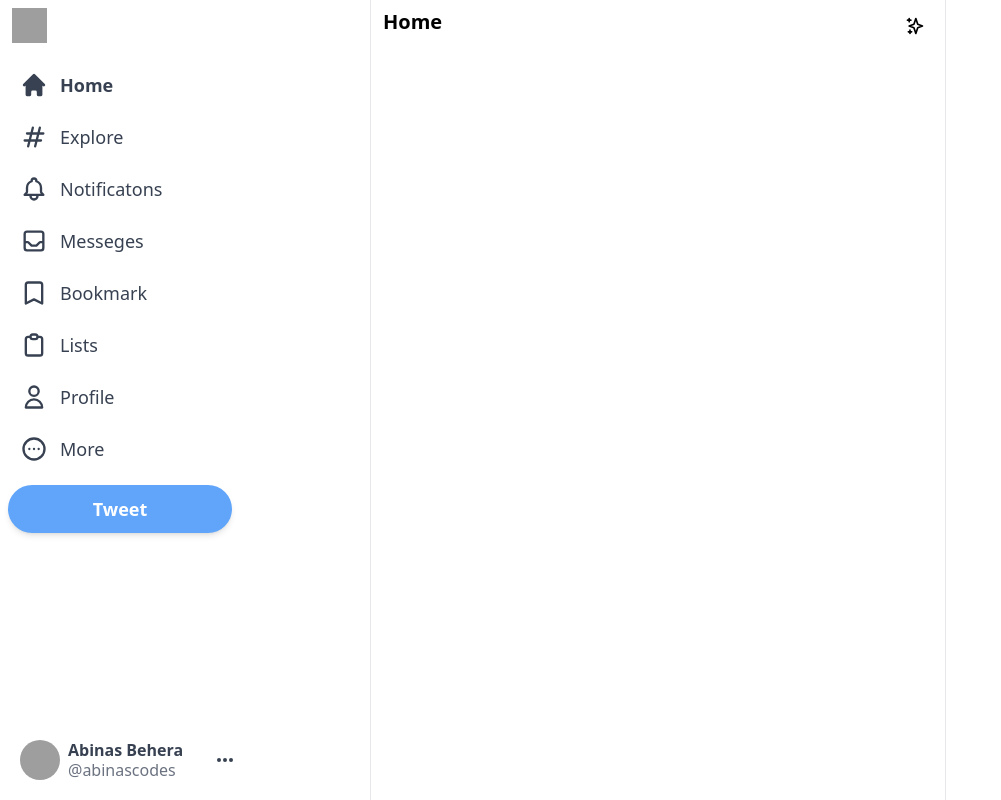
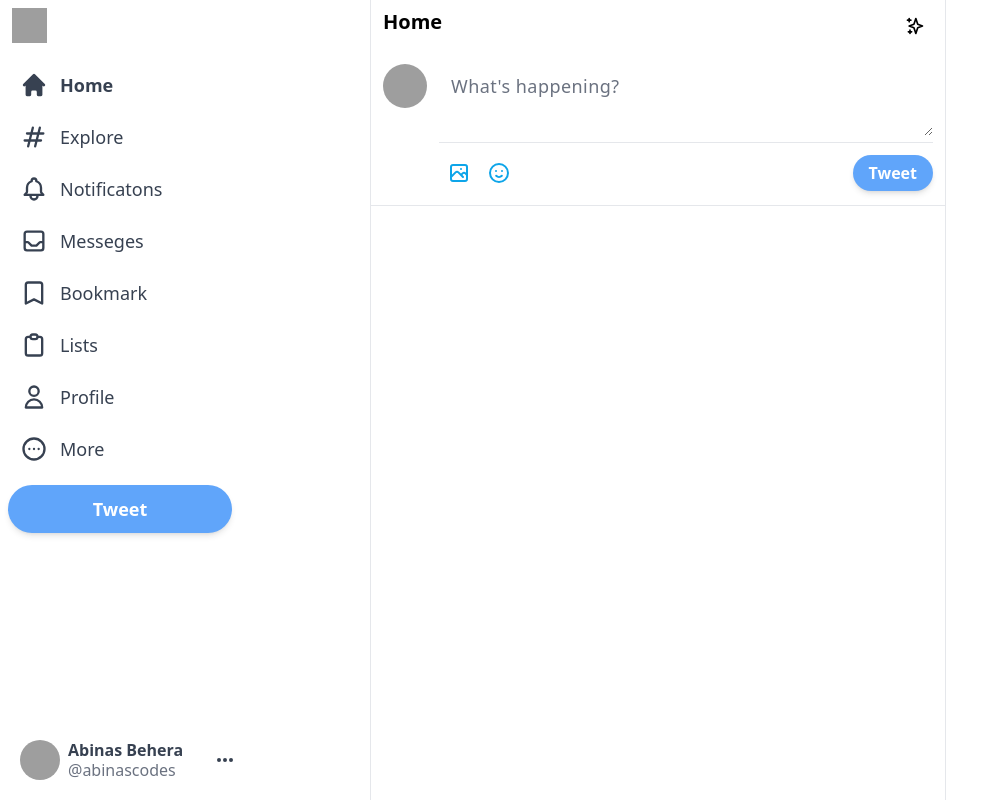
Before and after one commit to abinas002/twitter, a Next.js app: page / in a window 1280 px wide. Shown: the whole page, without its empty margins (0-1001 px from the left). Built offline with nearby package versions, Linux system fonts and the light colour scheme; grey boxes are pictures that could not be loaded.

Commit message:
add the input section of the feed component

```diff
--- a/components/Feed.js
+++ b/components/Feed.js
@@ -1,4 +1,5 @@
 import { SparklesIcon } from "@heroicons/react/outline";
+import Input from "./Input";
 
 export default function Feed() {
   return (
@@ -9,6 +10,7 @@
                 <SparklesIcon className="h-5"/>
                 </div>
             </div>
+            <Input />
         </div>
   )
 }
--- /dev/null
+++ b/components/Input.js
@@ -0,0 +1,24 @@
+import { EmojiHappyIcon, PhotographIcon } from "@heroicons/react/outline";
+
+export default function Input() {
+  return (
+    <div className="flex border-b border-gray-200 p-3 space-x-3">
+        <img src="https://media-exp1.licdn.com/dms/image/C5603AQEm4KkcTR06oA/profile-displayphoto-shrink_200_200/0/1640081576137?e=1655337600&v=beta&t=NKvXdWGIeiphxv-1tWzq1pHnjpuorA980uYg8oSFHJI"
+        alt="user-img"
+        className="h-11 w-11 rounded-full cursor-pointer hover:brightness-95"
+        />
+        <div className="w-full divide-y divide-gray-200">
+            <div className="">
+                <textarea className="w-full border-none focus:ring-0 text-lg placeholderbg-gray-700 tracking-wide min-h-[50px]" rows="2" placeholder="What's happening?"></textarea>
+            </div>
+            <div className="flex items-center justify-between pt-2.5 ">
+                <div className="flex ">
+                    <PhotographIcon className="h-10 w-10 hoverEffect p-2 text-sky-500 hover:bg-sky-100"/>
+                    <EmojiHappyIcon className="h-10 w-10 hoverEffect p-2 text-sky-500 hover:bg-sky-100"/>
+                </div>
+                <button className="bg-blue-400 text-white px-4 py-1.5 rounded-full font-bold shadow-md hover:brightness-95 disabled:opacity-50"> Tweet</button>
+            </div>
+        </div>
+    </div>
+  )
+}
--- a/package.json
+++ b/package.json
@@ -15,6 +15,7 @@
     "react-dom": "18.1.0"
   },
   "devDependencies": {
+    "@tailwindcss/forms": "^0.5.2",
     "autoprefixer": "^10.4.7",
     "eslint": "8.17.0",
     "eslint-config-next": "12.1.6",
--- a/tailwind.config.js
+++ b/tailwind.config.js
@@ -6,5 +6,5 @@
   theme: {
     extend: {},
   },
-  plugins: [],
+  plugins: [require('@tailwindcss/forms')],
 }
```
Also changed, not shown: 1 other file (tests, documents, lock files or other folders).
